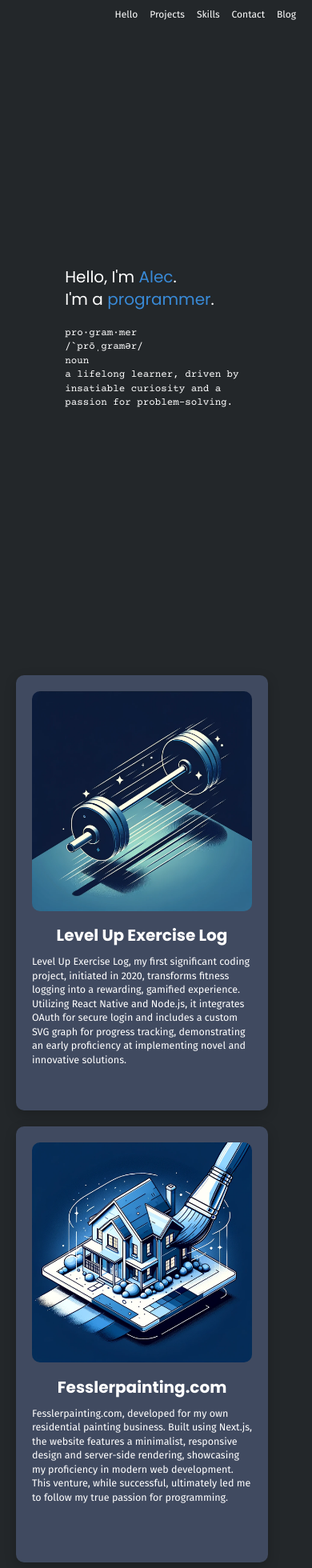
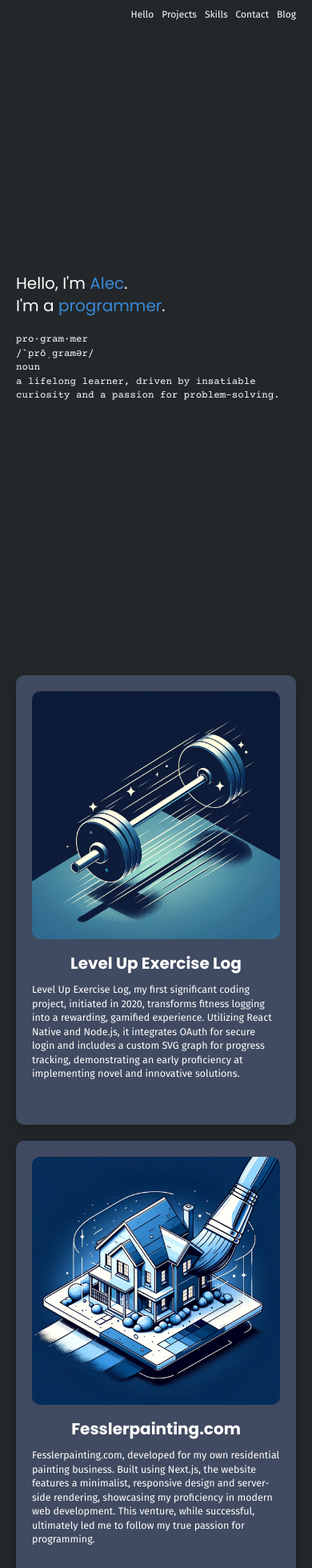
Before and after one commit to AlecFessler/dev-portfolio, a Next.js app: page / in a window 390 px wide. Shown: the top 1960 px of the page at 80% size. Built offline with nearby package versions, Linux system fonts and the light colour scheme.

Commit message:
undid a lot of previous responsive code to refactor the way it's handled

```diff
--- a/src/components/header/Header.tsx
+++ b/src/components/header/Header.tsx
@@ -6,29 +6,15 @@ import Link from 'next/link';
 import styled from 'styled-components';
 
 const HeaderContainer = styled.header`
-  display: flex;
-  justify-content: flex-end;
-  align-items: center;
-  padding: 1rem 2rem;
+  width: 100%;
+  max-width: 100vw;
+  text-align: right;
+  padding: 1rem 2rem 1rem 0;
   font-size: 1.2rem;
   position: fixed;
   top: 0;
-  width: 100%;
   background-color: ${({ theme }) => theme.colors.background};
   z-index: 1000;
-  @media (max-width: 375px) {
-    justify-content: center;
-  }
-  @media (min-width: 600px) {
-    font-size: 1.5rem;
-  }
-  @media (min-width: 1440px) {
-    font-size: 2rem;
-  }
-  @media (min-width: 2560px) {
-    font-size: 3.5rem;
-    padding: 2rem 4rem;
-  }
 `;
 
 const ScrollNav = styled(ScrollLink)`
@@ -41,15 +27,6 @@ const ScrollNav = styled(ScrollLink)`
   &:hover {
     color: ${({ theme }) => theme.colors.primary};
   }
-  @media (max-width: 375px) {
-    margin-left: 1.5rem;
-  }
-  @media (min-width: 375px) {
-    margin-left: 1.5rem;
-  }
-  @media (min-width: 600px) {
-    margin-left: 2rem;
-  }
 `;
 
 const RouterNav = styled(Link)`
@@ -61,12 +38,6 @@ const RouterNav = styled(Link)`
 
   &:hover {
     color: ${({ theme }) => theme.colors.primary};
-  }
-  @media (min-width: 375px) {
-    margin-left: 1.5rem;
-  }
-  @media (min-width: 600px) {
-    margin-left: 2rem;
   }
 `;
 
--- a/src/components/projects/FlipManager.tsx
+++ b/src/components/projects/FlipManager.tsx
@@ -144,7 +144,6 @@ function getTransformString(rotateX: number, rotateY: number, scaleX: number, sc
 function computeScreenSide(windowDimensions: WindowDimensions, cardDimensions: ElementDimensions) {
     const {centerX: windowCenterX} = windowDimensions;
     const {relativeCenterX: cardCenterX} = cardDimensions;
-    console.log(cardCenterX, windowCenterX, cardCenterX < windowCenterX ? 'left' : 'right');
     return cardCenterX < windowCenterX ? 'left' : 'right';
 }
 
@@ -283,11 +282,7 @@ const FlipManager: React.FC<FlipManagerProps> = ({
         modalDimensionsRef.current = getModalDimensions(modalContainerRef);
         const [scaleX, scaleY] = computeScalingFactors(cardDimensionsRef.current, modalDimensionsRef.current);
         setModalScale(modalContainerRef, 1 / scaleX, 1 / scaleY);
-
-        // set screen side
-        console.log(cardDimensionsRef.current, windowDimensionsRef.current);
         setScreenSide(computeScreenSide(windowDimensionsRef.current, cardDimensionsRef.current));
-        console.log(screenSide);
 
         window.addEventListener('resize', handleResize);
         window.addEventListener('scroll', handleScroll);
--- a/src/components/projects/ProjectCard.tsx
+++ b/src/components/projects/ProjectCard.tsx
@@ -15,44 +15,6 @@ const ProjectCardContainer = styled.div`
     backface-visibility: hidden;
     box-shadow: 0 5px 15px rgba(0, 0, 0, 0.2);
     cursor: pointer;
-    @media (min-width: 350px) { // 350 - 700 are for sizing when there's one card per row
-        width: 90%;
-    }
-    @media (min-width: 400px) {
-        width: 80%;
-    }
-    @media (min-width: 450px) {
-        width: 75%;
-    }
-    @media (min-width: 500px) {
-        width: 70%;
-    }
-    @media (min-width: 525px) {
-        width: 60%;
-    }
-    @media (min-width: 600px) {
-        width: 55%;
-    }
-    @media (min-width: 650px) {
-        width: 50%;
-    }
-    @media (min-width: 700px) {
-        width: 45%;
-    }
-    @media (min-width: 768px) { // 2 cards per row starts now
-        width: 100%;
-    }
-    @media (min-width: 1024px) {
-        width: 85%;
-    }
-    @media (min-width: 1440px) {
-        width: 75%;
-        padding: 2.5rem;
-    }
-    @media (min-width: 2560px) {
-        width: 65%;
-        padding: 4rem;
-    }
 `;
 
 const ImageWrapper = styled(Image)`
@@ -66,29 +28,11 @@ const Title = styled.h2`
     font-size: 2rem;
     margin-bottom: 1rem;
     font-family: ${({ theme }) => theme.fonts.heading};
-    @media (min-width: 500px) {
-        font-size: 2.25rem
-    }
-    @media (min-width: 1440px) {
-        font-size: 2.5rem;
-    }
-    @media (min-width: 2560px) {
-        font-size: 5rem;
-    }
 `;
 
 const Description = styled.p`
     font-size: 1.25rem;
     text-align: left;
-    @media (min-width: 600px) {
-        font-size: 1.375rem;
-    }
-    @media (min-width: 1440px) {
-        font-size: 1.75rem;
-    }
-    @media (min-width: 2560px) {
-        font-size: 3rem;
-    }
 `;
 
 interface ProjectCardProps {
--- a/src/components/sections/Hello.tsx
+++ b/src/components/sections/Hello.tsx
@@ -17,20 +17,11 @@ const TextContainer = styled.div`
     display: flex;
     flex-direction: column;
     justify-content: center;
-    @media (min-width: 375px) { // shrink to keep 2 line definition
-        width: 65%;
+    @media (min-width: 320px) {
+        clamp(1rem, 5vw, 2rem);
     }
-    @media (min-width: 400px) {
-        width: 70%;
-    }
-    @media (min-width: 768px) {
-        width: 55%;
-    }
-    @media (min-width: 1200px) {
-        width: 45%;
-    }
-    @media (min-width: 1440px) {
-        width: 40%;
+    @media (min-width: 375px) {
+        clamp(2rem, 5vw, 2.5rem);
     }
 `;
 
@@ -39,24 +30,6 @@ const GreetingText = styled.h1`
     font-size: 2rem;
     margin-bottom: 2rem;
     font-weight: 400;
-    @media (min-width: 400px) {
-        font-size: 2.5rem;
-    }
-    @media (min-width: 583px) { // to stick to 2 lines of text
-        font-size: 3rem;
-    }
-    @media (min-width: 768px) {
-        font-size: 4rem;
-    }
-    @media (min-width: 850px) {
-        font-size: 4.5rem;
-    }
-    @media (min-width: 1024px) {
-        font-size: 5rem;
-    }
-    @media (min-width: 2560px) {
-        font-size: 10rem;
-    }
 `;
 
 const Highlight = styled.span`
@@ -70,21 +43,6 @@ const Definition = styled.h2`
     font-size: 1.25rem;
     max-width: 100%;
     font-weight: 400;
-    @media (min-width: 400px) {
-        font-size: 1.5rem;
-    }
-    @media (min-width: 583px) { // to resize with the h1
-        font-size: 1.75rem;
-    }
-    @media (min-width: 768px) {
-        font-size: 2rem;
-    }
-    @media (min-width: 1024px) {
-        font-size: 2.5rem;
-    }
-    @media (min-width: 2560px) {
-        font-size: 5rem;
-    }
 `;
 
 const Hello = () => {
--- a/src/components/sections/Projects.tsx
+++ b/src/components/sections/Projects.tsx
@@ -27,31 +27,8 @@ const ProjectsSection = styled.section`
     padding: 0 2rem;
 
     @media (min-width: 768px) {
-        gap: 4rem;
-        padding: 0 4rem;
         grid-template-columns: repeat(2, 1fr);
     }
-    @media (min-width: 850px) {
-        gap: 6rem;
-        padding: 0 6rem;
-    }
-    @media (min-width: 900px) {
-        gap: 8rem;
-        padding: 0 8rem;
-    }
-    @media (min-width: 1024px) {
-        gap: 9rem;
-        padding: 0 9rem;
-    }
-    @media (min-width: 1100px) {
-        gap: 11rem;
-        padding: 0 11rem;
-    }
-`;
-
-const FlipManagerPlaceholder = styled.div`
-    width: 100%;
-    height: 100%;
 `;
 
 const Projects = () => {
```
